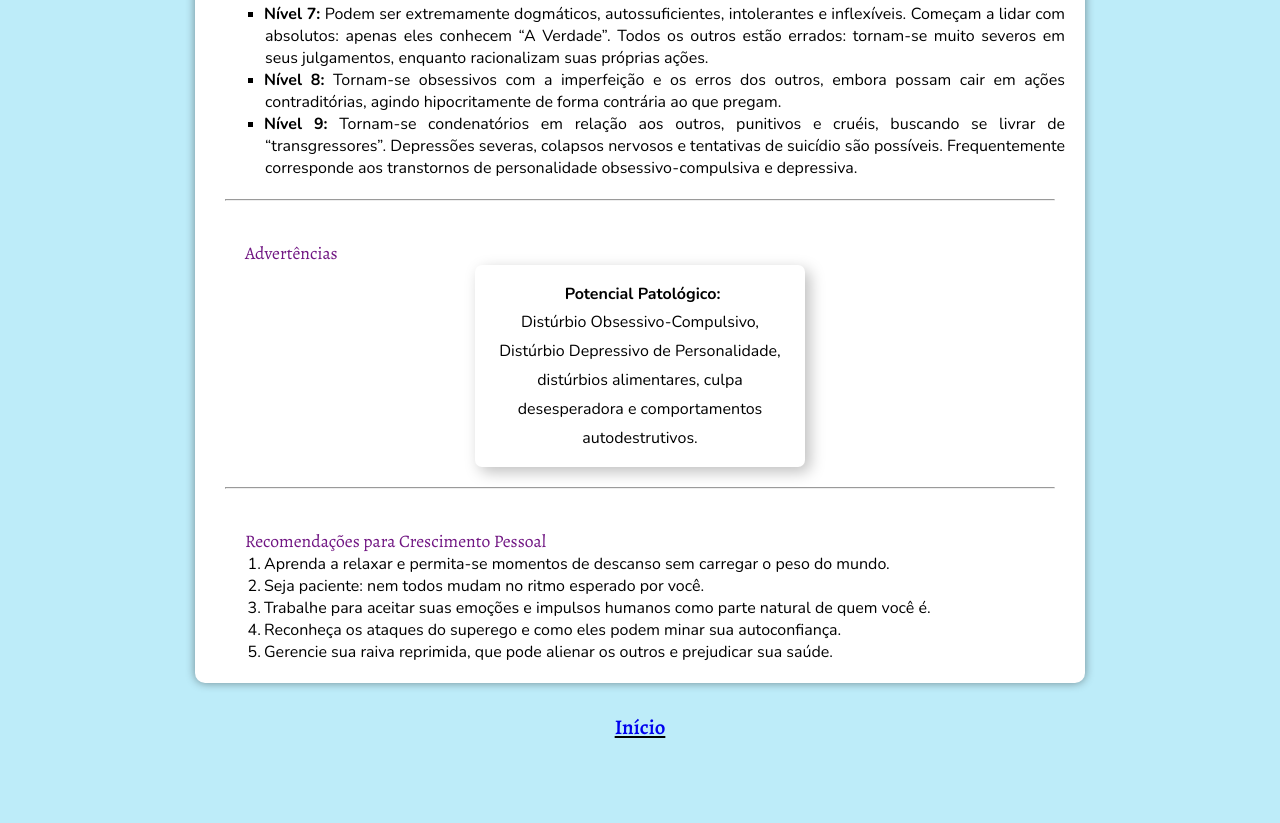
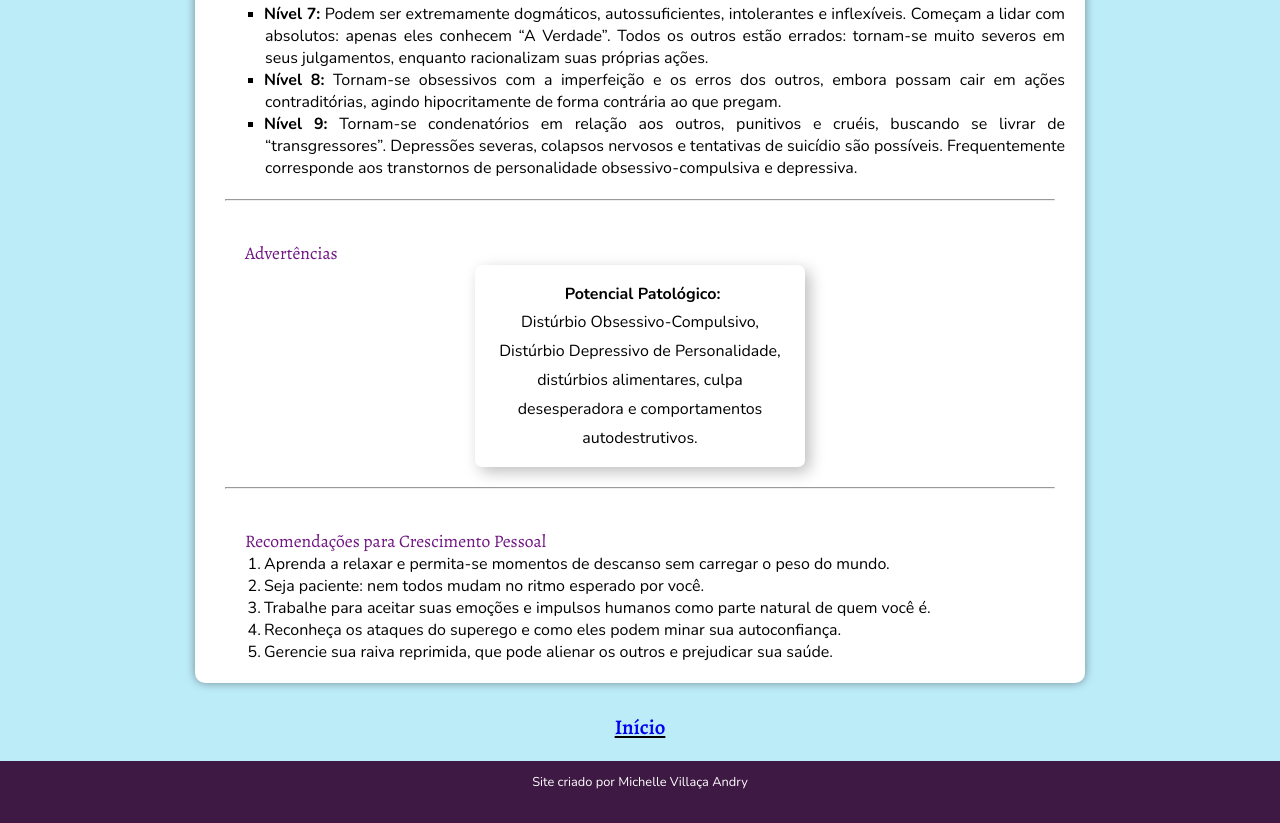
Before and after one commit to michellevillaca/eneagrama, a plain HTML site: page tipo1.html in a window 1280 px wide. Shown: the part 2428-3251 px from the top of the page. Before the commit the page ends 3189 px from the top, so only its background shows below. Drawn offline with nearby package versions, Linux system fonts and the light colour scheme; a web font is replaced by a local one.

Commit message:
Adição de footer em todas as páginas e criação de página 9 tipos

```diff
--- a/style.css
+++ b/style.css
@@ -593,7 +593,7 @@ footer {
     color: white;
     text-align: center;
     font-size: 0.8em;
-    padding: 5px;
+    padding: 12px;
 }
 
 footer a {
--- a/tipo1.html
+++ b/tipo1.html
@@ -100,5 +100,8 @@
         </ol>
     </main>
     <p class="inicio"><a href="index.html" target="_self" rel="prev">Início</a></p>
+    <footer>
+        <p>Site criado por <a href="https://www.linkedin.com/in/michelleandry/">Michelle Villaça Andry</a></p>
+    </footer>
 </body>
 </html>
```
Also changed, not shown: os9tipos.html (added, +16 -0 lines), tipo2.html (+3 -0 lines), tipo3.html (+3 -0 lines), tipo4.html (+3 -0 lines), tipo5.html (+3 -0 lines), tipo6.html (+3 -0 lines), tipo7.html (+3 -0 lines), tipo8.html (+3 -0 lines), tipo9.html (+3 -0 lines).
